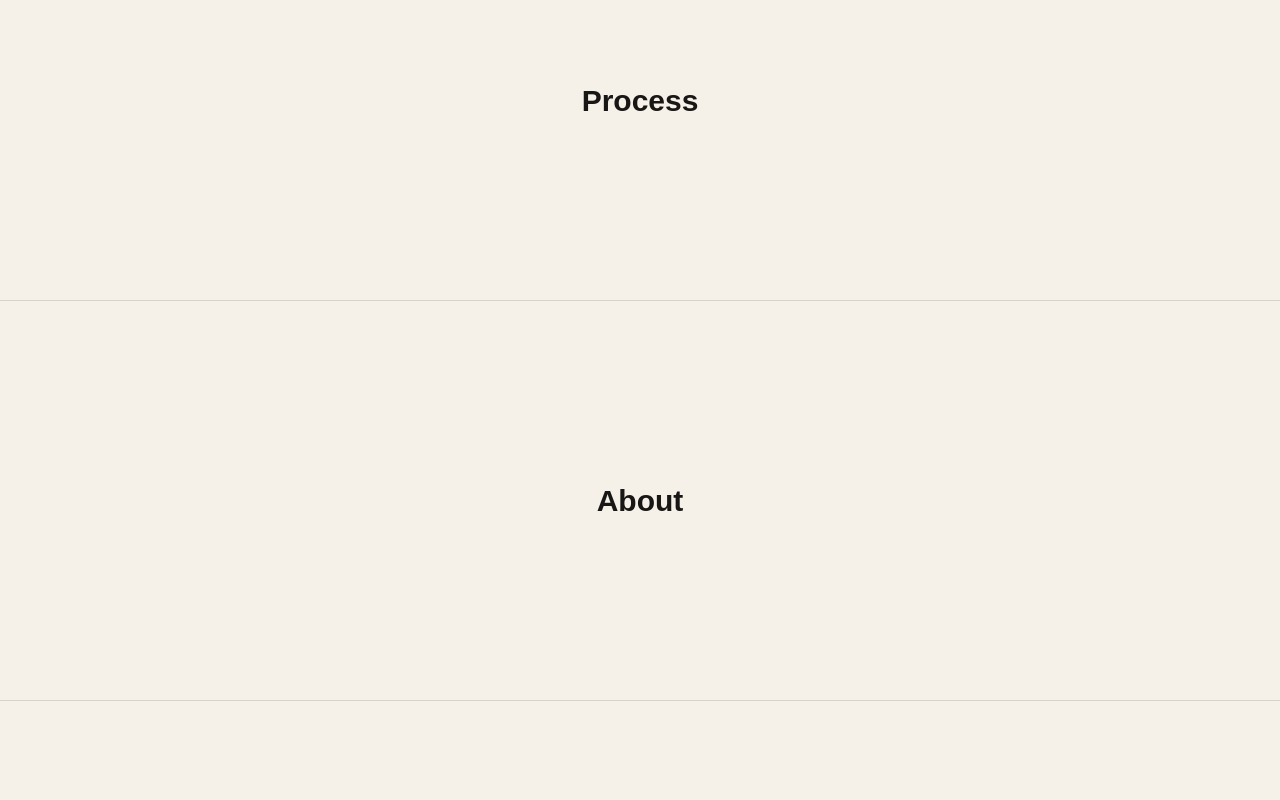
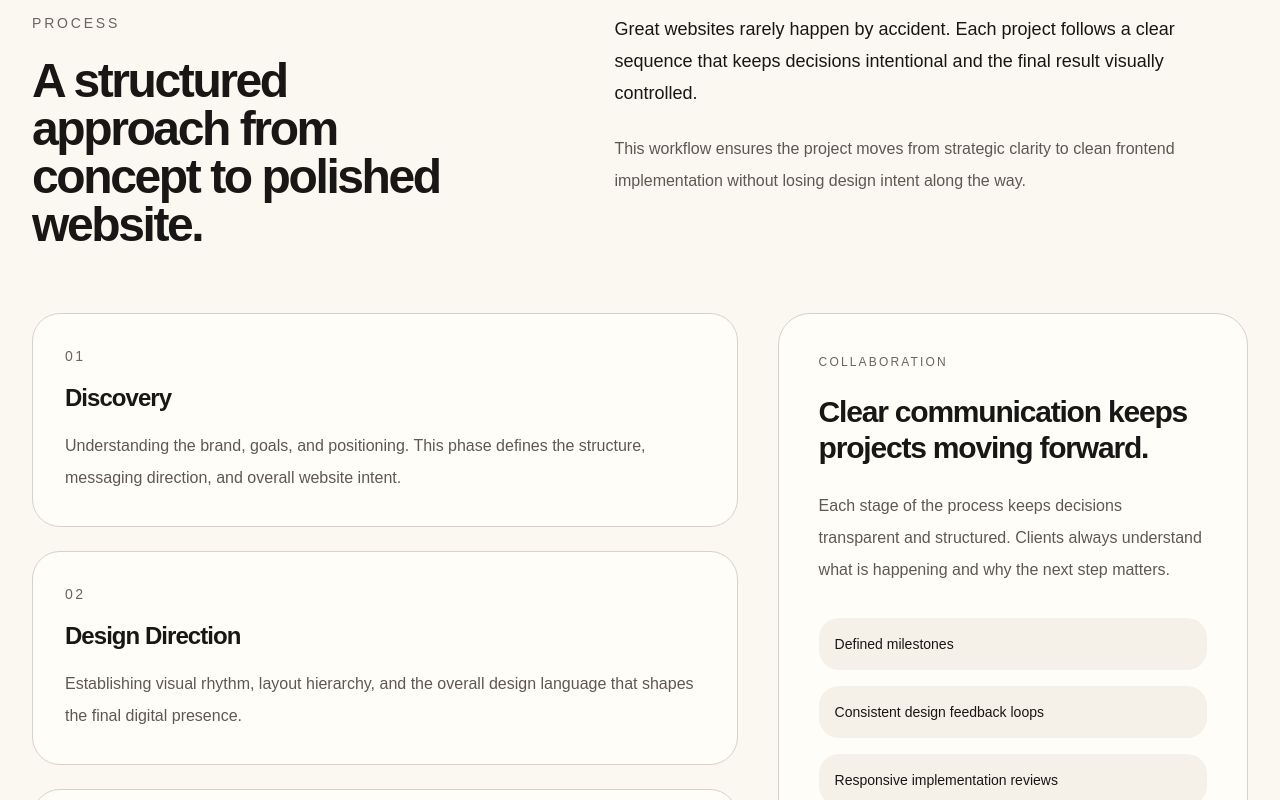
Before and after one commit to szymonbasiul/nexa-studio, a Next.js app: page / in a window 1280 px wide. Shown: the part 4720-5520 px from the top of the page. Built offline with nearby package versions, Linux system fonts and the light colour scheme.

Commit message:
feat: add process section with structured workflow layout

```diff
--- a/src/app/page.tsx
+++ b/src/app/page.tsx
@@ -1,8 +1,8 @@
-import Navbar from "@/components/layout/Navbar";
-import Hero from "@/components/sections/Hero";
-import StudioIntro from "@/components/sections/StudioIntro";
-import WorkShowcase from "@/components/sections/WorkShowcase";
-
+import Navbar from '@/components/layout/Navbar';
+import Hero from '@/components/sections/Hero';
+import StudioIntro from '@/components/sections/StudioIntro';
+import WorkShowcase from '@/components/sections/WorkShowcase';
+import ProcessSection from '@/components/sections/ProcessSection';
 export default function Home() {
 	return (
 		<>
@@ -12,7 +12,7 @@ export default function Home() {
 				<Hero />
 				<StudioIntro />
 				<WorkShowcase />
-
+				<ProcessSection />
 				<section
 					id="process"
 					className="flex min-h-[50vh] items-center justify-center border-b border-[#D9D1C7]"
--- /dev/null
+++ b/src/components/sections/ProcessSection.tsx
@@ -0,0 +1,122 @@
+import Container from "@/components/layout/Container";
+
+const steps = [
+  {
+    number: "01",
+    title: "Discovery",
+    description:
+      "Understanding the brand, goals, and positioning. This phase defines the structure, messaging direction, and overall website intent.",
+  },
+  {
+    number: "02",
+    title: "Design Direction",
+    description:
+      "Establishing visual rhythm, layout hierarchy, and the overall design language that shapes the final digital presence.",
+  },
+  {
+    number: "03",
+    title: "Frontend Build",
+    description:
+      "Translating the design into responsive components using Next.js with attention to spacing, typography, and structural clarity.",
+  },
+  {
+    number: "04",
+    title: "Refinement",
+    description:
+      "Final adjustments, responsiveness improvements, and polishing details that elevate the experience across devices.",
+  },
+];
+
+export default function ProcessSection() {
+  return (
+    <section
+      id="process"
+      className="border-b border-[#D9D1C7] bg-[#FBF7F1] py-20 md:py-28"
+    >
+      <Container>
+        <div className="grid gap-10 lg:grid-cols-[0.9fr_1.1fr] lg:gap-16">
+          <div>
+            <p className="text-sm font-medium uppercase tracking-[0.2em] text-[#6B645C]">
+              Process
+            </p>
+
+            <h2 className="mt-6 max-w-md text-4xl font-semibold tracking-[-0.05em] text-[#181716] md:text-5xl">
+              A structured approach from concept to polished website.
+            </h2>
+          </div>
+
+          <div className="max-w-2xl">
+            <p className="text-lg leading-8 text-[#181716]">
+              Great websites rarely happen by accident. Each project follows a
+              clear sequence that keeps decisions intentional and the final
+              result visually controlled.
+            </p>
+
+            <p className="mt-6 text-base leading-8 text-[#5F5851]">
+              This workflow ensures the project moves from strategic clarity to
+              clean frontend implementation without losing design intent along
+              the way.
+            </p>
+          </div>
+        </div>
+
+        <div className="mt-16 grid gap-10 lg:grid-cols-[1.2fr_0.8fr]">
+          <div className="grid gap-6">
+            {steps.map((step) => (
+              <div
+                key={step.number}
+                className="rounded-[28px] border border-[#D9D1C7] bg-[#FFFDF8] p-7 md:p-8"
+              >
+                <p className="text-sm font-medium uppercase tracking-[0.18em] text-[#6B645C]">
+                  {step.number}
+                </p>
+
+                <h3 className="mt-4 text-2xl font-semibold tracking-[-0.04em] text-[#181716]">
+                  {step.title}
+                </h3>
+
+                <p className="mt-4 text-base leading-8 text-[#5F5851]">
+                  {step.description}
+                </p>
+              </div>
+            ))}
+          </div>
+
+          <div className="rounded-[32px] border border-[#D9D1C7] bg-[#FFFDF8] p-8 md:p-10">
+            <p className="text-xs font-medium uppercase tracking-[0.18em] text-[#6B645C]">
+              Collaboration
+            </p>
+
+            <h3 className="mt-6 text-3xl font-semibold tracking-[-0.04em] text-[#181716]">
+              Clear communication keeps projects moving forward.
+            </h3>
+
+            <p className="mt-6 text-base leading-8 text-[#5F5851]">
+              Each stage of the process keeps decisions transparent and
+              structured. Clients always understand what is happening and why
+              the next step matters.
+            </p>
+
+            <div className="mt-8 grid gap-4">
+              <div className="rounded-[20px] bg-[#F6F1E8] p-4">
+                <p className="text-sm text-[#181716]">Defined milestones</p>
+              </div>
+
+              <div className="rounded-[20px] bg-[#F6F1E8] p-4">
+                <p className="text-sm text-[#181716]">
+                  Consistent design feedback loops
+                </p>
+              </div>
+
+              <div className="rounded-[20px] bg-[#F6F1E8] p-4">
+                <p className="text-sm text-[#181716]">
+                  Responsive implementation reviews
+                </p>
+              </div>
+            </div>
+          </div>
+        </div>
+      </Container>
+    </section>
+  );
+}
```
Lines whose indentation alone changed are shown as unchanged.
